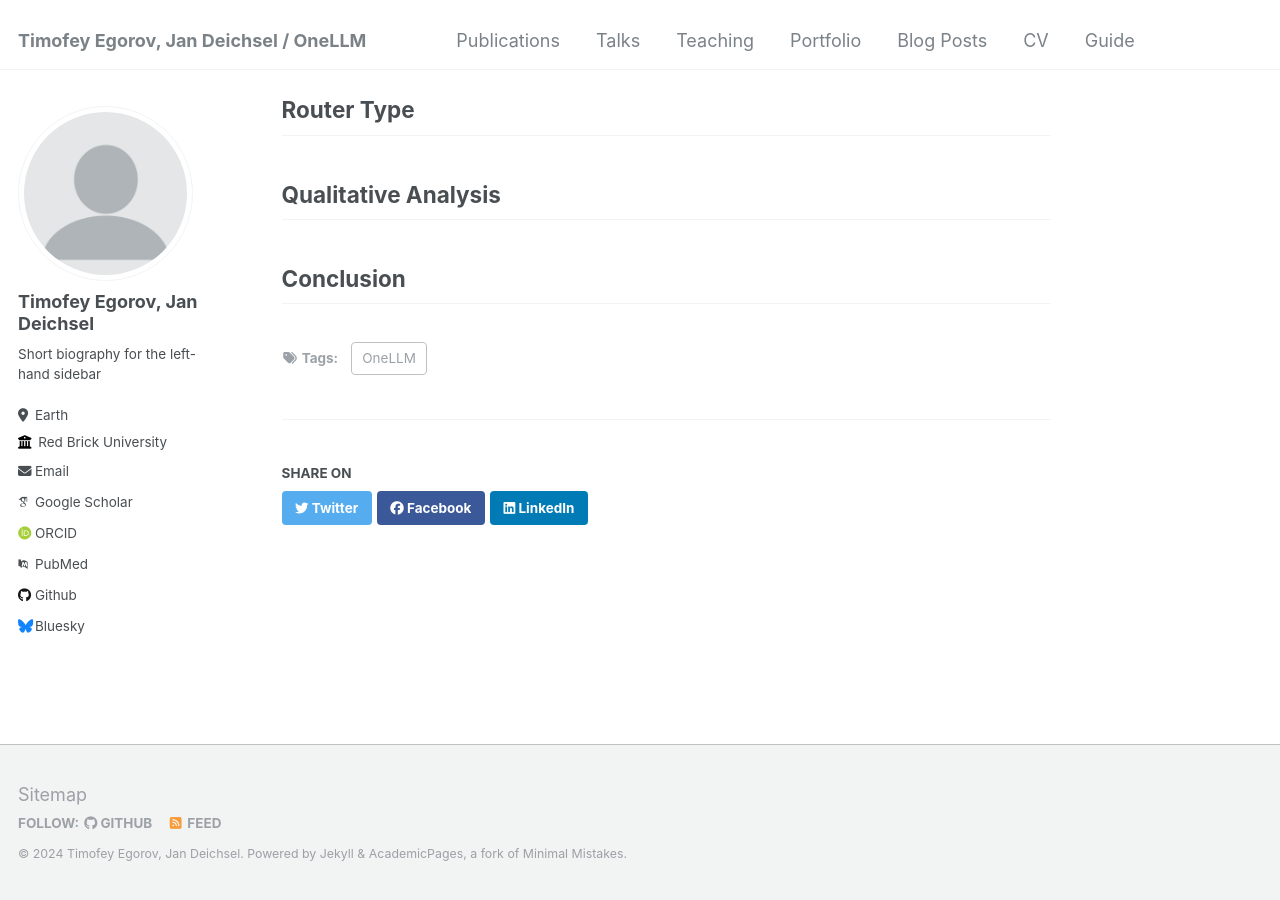
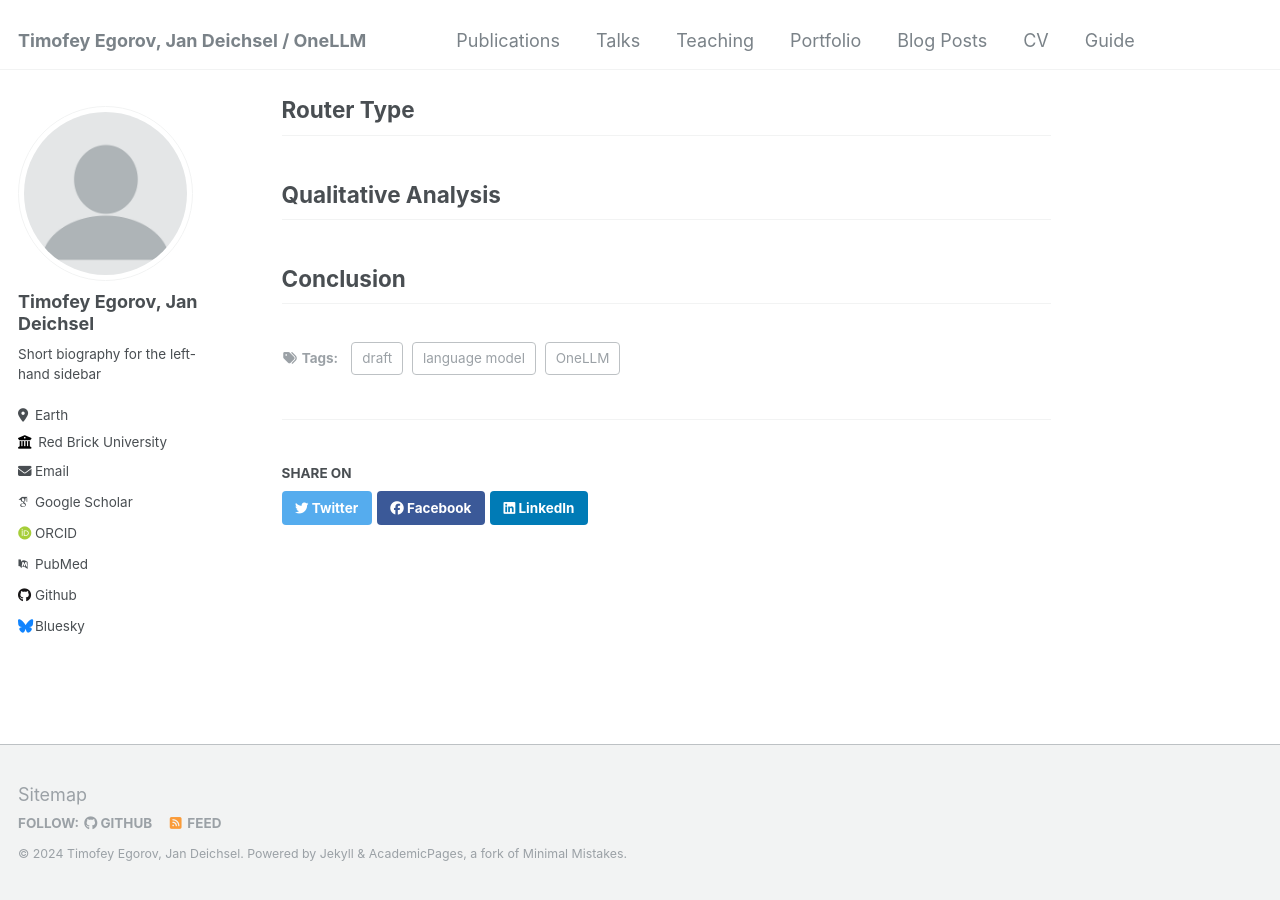
Before and after one commit to jdeichsel/jdeichsel.github.io, a Jekyll site: the page built from _posts/2024-05-16-OneLLM-Blog-Post.md, in a window 1280 px wide and 900 px high, scrolled down 4309 px. Built offline with Jekyll 4.4.1, drawn with Linux system fonts in a browser that asks for light colours; some web fonts are replaced.

Commit message:
Update 2024-05-16-OneLLM-Blog-Post.md

```diff
--- a/_posts/2024-05-16-OneLLM-Blog-Post.md
+++ b/_posts/2024-05-16-OneLLM-Blog-Post.md
@@ -1,9 +1,11 @@
 ---
 title: 'OneLLM: One Framework to Align All Modalities with Language'
 date: 2024-05-16
-permalink: /posts/2012/08/blog-post-1/
+permalink: /posts/onellm/
 tags:
   - OneLLM
+  - language model
+  - draft
 ---
 
 Deep Learning has revolutionized a number of fields in the last years by providing powerful capabilities for tasks that involve complex data structures and patterns, such as image recognition, language processing, and more.
```
